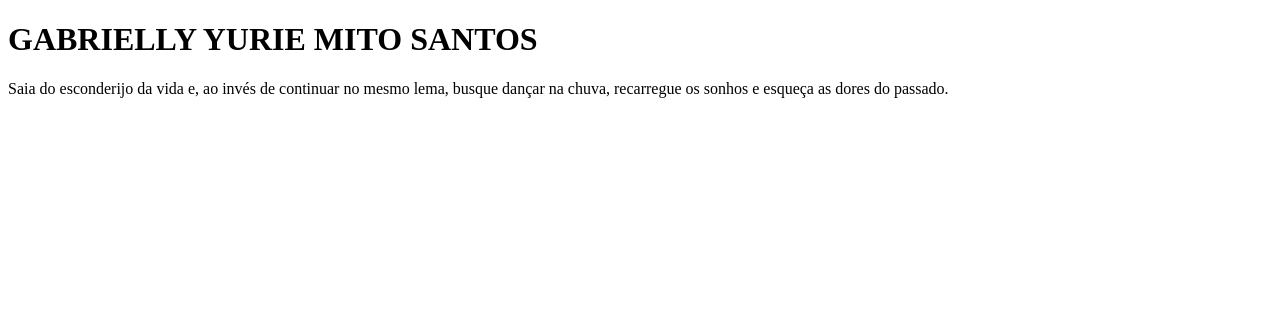
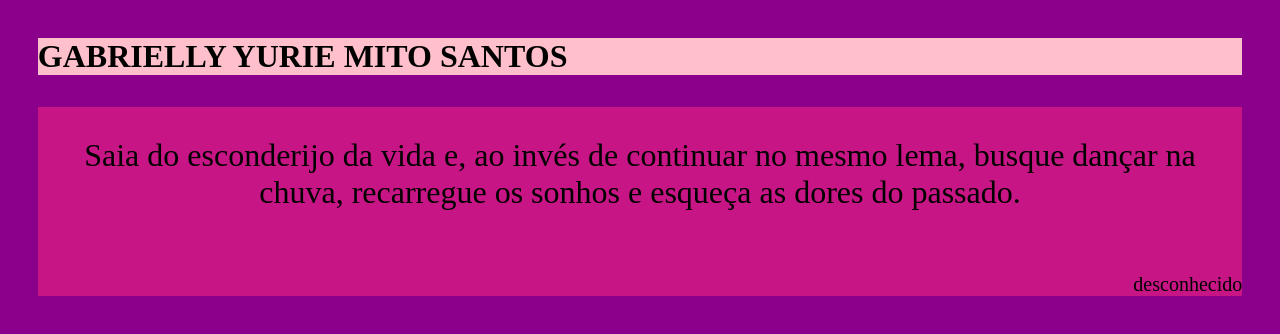
Before and after one commit to gabymito4/Recupera-o, a plain HTML site: page index.html in a window 1280 px wide. Drawn offline with Linux system fonts and the light colour scheme.

Commit message:
Add files via upload

```diff
--- a/index.html
+++ b/index.html
@@ -3,7 +3,8 @@
 <head>
     <meta charset="UTF-8">
     <meta name="viewport" content="width=device-width, initial-scale=1.0">
-    <title>Gabrielly Mito</title>
+    <title>Gabrielly</title>
+    <link rel="stylesheet" href="style.css">
 </head>
 <body>
     <header>
@@ -11,6 +12,7 @@
     </header>
     <main>
         <p class="lema">Saia do esconderijo da vida e, ao invés de continuar no mesmo lema, busque dançar na chuva, recarregue os sonhos e esqueça as dores do passado.</p>
-    </main>
+        <p class="autor">desconhecido</p>
+     </main>
 </body>
 </html>
--- a/style.css
+++ b/style.css
@@ -0,0 +1,24 @@
+header{
+    background-color: #FFC0CB;
+
+}
+    main{
+        background-color:#C71585 ;
+
+    }
+    body{
+        background-color:#8B008B ;
+        margin: 1cm;
+    }
+    h1{
+    text-align:left
+    }
+    .lema{
+        text-align: center;
+        padding: 30px;
+        font-size: 32px;
+    }
+    .autor{
+        text-align:right;
+        font-size: 20px;
+    }
```
